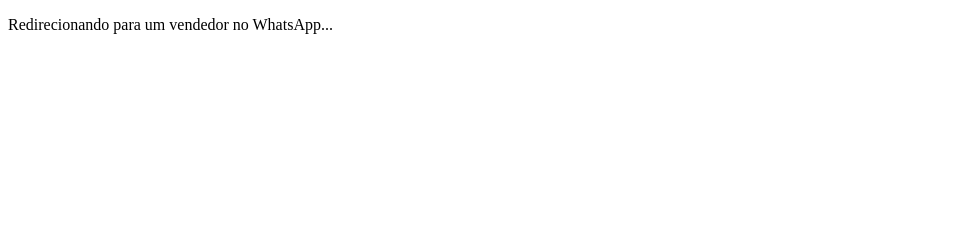
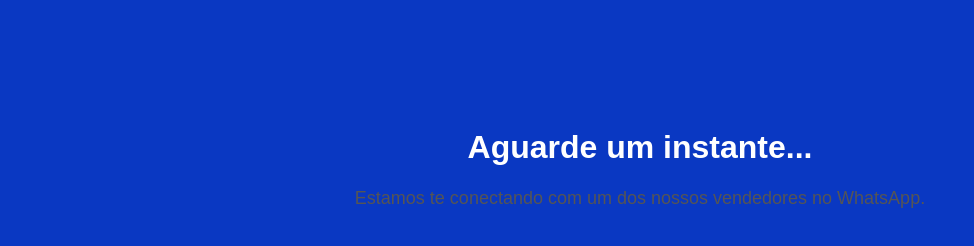
Before and after one commit to Refrimaquinasnorte/zap, a plain HTML site: page index.html in a window 1280 px wide. Shown: the whole page, without its empty margins (0-974 px from the left). Drawn offline with Linux system fonts and the light colour scheme.

Commit message:
Update index.html

```diff
--- a/index.html
+++ b/index.html
@@ -3,21 +3,45 @@
 <head>
   <meta charset="UTF-8">
   <title>Redirecionando para o WhatsApp</title>
+  <meta name="viewport" content="width=device-width, initial-scale=1.0">
   <script>
-    const vendedores = [
-      "https://wa.me/p/7195297293884030/556384382692// Raiane
+    // Lista de vendedores -
+    const vendedores = "https://wa.me/p/7195297293884030/556384382692// Raiane
       "https://wa.me/5563984601246// Whemeson
       "https://wa.me/556384687423// Ramom
       "https://wa.me/5563999955550//Domingos
       "https://wa.me/5563992578535// Luciano
       "https://wa.me/5563992134941// Clayrton
-      "https://wa.me/5563992903030//Gabriel];
+      "https://wa.me/5563992903030//Gabriel
+       ];
 
-    const random = Math.floor(Math.random() * vendedores.length);
-    window.location.href = vendedores[random];
+    // Escolhe um link aleatório da lista
+    const redirecionar = () => {
+      const random = Math.floor(Math.random() * vendedores.length);
+      window.location.href = vendedores[random];
+    };
+
+    // Aguarda um segundo e redireciona
+    setTimeout(redirecionar, 1000);
   </script>
+  <style>
+    body {
+      font-family: Arial, sans-serif;
+      text-align: center;
+      padding-top: 100px;
+      background-color: #0a38c2;
+    }
+    h1 {
+      color: #ffffff;
+    }
+    p {
+      font-size: 18px;
+      color: #555;
+    }
+  </style>
 </head>
 <body>
-  <p>Redirecionando para um vendedor no WhatsApp...</p>
+  <h1>Aguarde um instante...</h1>
+  <p>Estamos te conectando com um dos nossos vendedores no WhatsApp.</p>
 </body>
 </html>
```
